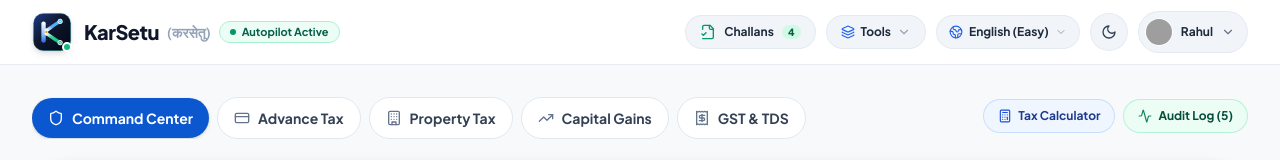
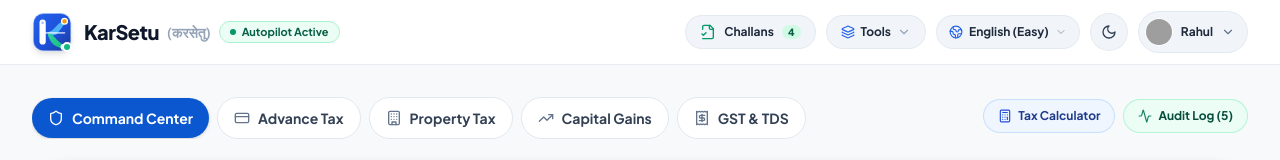
Before and after one commit to athuls-engineer/karsetu-tax-autopay, a React (Vite) app: page / in a window 1280 px wide. Shown: the top 160 px of the page. Built offline with nearby package versions, Linux system fonts and the light colour scheme; grey boxes are pictures that could not be loaded; a web font is replaced by a local one.

Commit message:
feat(branding): implement Option 1 Sovereign Setu logo with bold solid geometry for high-visibility tab favicon and header

```diff
--- a/src/components/common/KarSetuLogo.tsx
+++ b/src/components/common/KarSetuLogo.tsx
@@ -20,167 +20,103 @@ export const KarSetuLogo: React.FC<KarSetuLogoProps> = ({
       <svg
         width={size}
         height={size}
-        viewBox="0 0 64 64"
+        viewBox="0 0 48 48"
         fill="none"
         xmlns="http://www.w3.org/2000/svg"
         className="w-full h-full transform transition-transform hover:scale-105 duration-300 drop-shadow-md select-none"
       >
         <defs>
-          {/* Sovereign Midnight Navy Container Gradient */}
+          {/* Vibrant Sovereign Royal Blue Squircle Base */}
           <linearGradient id={`${id}_bg`} x1="0%" y1="0%" x2="100%" y2="100%">
-            <stop offset="0%" stopColor="#1E3A8A" />
-            <stop offset="45%" stopColor="#0F172A" />
-            <stop offset="100%" stopColor="#020617" />
+            <stop offset="0%" stopColor="#2563EB" />
+            <stop offset="60%" stopColor="#1D4ED8" />
+            <stop offset="100%" stopColor="#1E3A8A" />
           </linearGradient>
 
-          {/* Upper Bridge Cable / Ascending "K" Arm (Brilliant White to Electric Cyan) */}
-          <linearGradient id={`${id}_upper`} x1="0%" y1="100%" x2="100%" y2="0%">
-            <stop offset="0%" stopColor="#FFFFFF" />
-            <stop offset="40%" stopColor="#60A5FA" />
+          {/* Ascending Bridge Arch (Electric Sky Blue) */}
+          <linearGradient id={`${id}_upper`} x1="0%" y1="0%" x2="100%" y2="100%">
+            <stop offset="0%" stopColor="#60A5FA" />
             <stop offset="100%" stopColor="#38BDF8" />
           </linearGradient>
 
-          {/* Lower Bridge Cable / Foundation Arch (Brilliant White to Emerald Green) */}
+          {/* Foundation Bridge Arch (Vivid Emerald Green) */}
           <linearGradient id={`${id}_lower`} x1="0%" y1="0%" x2="100%" y2="100%">
-            <stop offset="0%" stopColor="#FFFFFF" />
-            <stop offset="35%" stopColor="#34D399" />
+            <stop offset="0%" stopColor="#34D399" />
             <stop offset="100%" stopColor="#10B981" />
           </linearGradient>
 
-          {/* Sovereign Pylon Mast Gradient */}
-          <linearGradient id={`${id}_pylon`} x1="0%" y1="0%" x2="0%" y2="100%">
-            <stop offset="0%" stopColor="#FFFFFF" />
-            <stop offset="60%" stopColor="#93C5FD" />
-            <stop offset="100%" stopColor="#2563EB" />
-          </linearGradient>
-
-          {/* High-Speed Clearance Deck Gradient (Cyan to Amber Gold to Emerald) */}
-          <linearGradient id={`${id}_deck`} x1="0%" y1="0%" x2="100%" y2="0%">
-            <stop offset="0%" stopColor="#38BDF8" />
-            <stop offset="50%" stopColor="#F59E0B" />
-            <stop offset="100%" stopColor="#10B981" />
-          </linearGradient>
-
-          {/* Subtle Outer Rim Stroke */}
+          {/* Subtle Luminous Rim */}
           <linearGradient id={`${id}_rim`} x1="0%" y1="0%" x2="100%" y2="100%">
             <stop offset="0%" stopColor="rgba(255, 255, 255, 0.5)" />
-            <stop offset="50%" stopColor="rgba(56, 189, 248, 0.4)" />
-            <stop offset="100%" stopColor="rgba(16, 185, 129, 0.4)" />
+            <stop offset="100%" stopColor="rgba(147, 197, 253, 0.3)" />
           </linearGradient>
         </defs>
 
-        {/* 1. Base Squircle Vessel - High Contrast on both white & black */}
+        {/* 1. Base Squircle Vessel - High contrast on both dark & light backgrounds */}
         <rect
-          x="2"
-          y="2"
-          width="60"
-          height="60"
-          rx="16"
+          x="1.5"
+          y="1.5"
+          width="45"
+          height="45"
+          rx="12"
           fill={`url(#${id}_bg)`}
           stroke={`url(#${id}_rim)`}
           strokeWidth="1.5"
         />
 
-        {/* 2. Architectural Bridge Cable Geometry Grid (Subtle) */}
+        {/* 2. Solid Sovereign Anchor Pylon (Vertical Mast of 'K') */}
+        <rect
+          x="9"
+          y="9"
+          width="7.5"
+          height="30"
+          rx="3.75"
+          fill="#FFFFFF"
+        />
+        <circle cx="12.75" cy="13" r="1.5" fill="#93C5FD" />
+
+        {/* 3. Ascending Bridge Arch (Upper Arm of 'K' - Financial Growth) */}
         <path
-          d="M12 48 Q32 38 52 48"
-          stroke="#38BDF8"
-          strokeOpacity="0.25"
-          strokeWidth="1"
-          strokeDasharray="2 2"
-          fill="none"
-        />
-        <path
-          d="M12 16 Q32 26 52 16"
-          stroke="#38BDF8"
-          strokeOpacity="0.25"
-          strokeWidth="1"
-          strokeDasharray="2 2"
-          fill="none"
+          d="M19 24 C22 24 26 21 31 15 L38 9.5 C39.8 8 42 9.8 40.8 11.8 L31.5 24.5 C29.5 27 25.5 28.5 22 28.5 Z"
+          fill={`url(#${id}_upper)`}
         />
 
-        {/* 3. The Left Anchor Pillar of the Setu (Vertical Mast of "K") */}
-        <rect
-          x="15"
-          y="15"
-          width="7"
-          height="34"
-          rx="3.5"
-          fill={`url(#${id}_pylon)`}
-        />
-        {/* Top Pylon Beacon */}
-        <circle cx="18.5" cy="18.5" r="1.5" fill="#FFFFFF" />
-
-        {/* 4. Upper Bridge Beam / Ascending "K" Arm (Ascending Financial Trajectory) */}
+        {/* 4. Foundation Bridge Arch (Lower Arm of 'K' - Direct Settlement) */}
         <path
-          d="M23 29 C27 28 31 23 45 15"
-          stroke={`url(#${id}_upper)`}
-          strokeWidth="5.5"
-          strokeLinecap="round"
-          strokeLinejoin="round"
+          d="M19 25.5 C22 25.5 26 28.5 30 33.5 L38.5 40.5 C40.2 42 38.5 44.5 36.5 44 L29 41 C24 38.5 21 33 19 27.5 Z"
+          fill={`url(#${id}_lower)`}
         />
 
-        {/* 5. Lower Bridge Arch / Anchoring "K" Leg (Safety Net & Rock-Solid Compliance) */}
+        {/* 5. Central High-Speed Clearance Span (Citizen-to-Treasury Highway) */}
         <path
-          d="M23 35 C27 36 31 41 45 49"
-          stroke={`url(#${id}_lower)`}
-          strokeWidth="5.5"
-          strokeLinecap="round"
-          strokeLinejoin="round"
-        />
-
-        {/* 6. Central High-Speed Clearance Deck (Citizen-to-Treasury Highway) */}
-        <path
-          d="M11 32 H53"
-          stroke={`url(#${id}_deck)`}
-          strokeWidth="2.5"
+          d="M13 25 H39"
+          stroke="rgba(255, 255, 255, 0.65)"
+          strokeWidth="2"
           strokeLinecap="round"
         />
 
-        {/* 7. Apex Clearance Node (Sky/Cyan Terminal) */}
+        {/* 6. Golden Clearance Keystone Node */}
         <circle
-          cx="45"
-          cy="15"
+          cx="39"
+          cy="11"
           r="3.5"
-          fill="#38BDF8"
+          fill="#F59E0B"
           stroke="#FFFFFF"
           strokeWidth="1.5"
         />
+
+        {/* 7. Emerald Settlement Node */}
         <circle
-          cx="45"
-          cy="15"
-          r="1.2"
-          fill="#FFFFFF"
-        />
-
-        {/* 8. Treasury Settlement Node (Emerald Terminal) */}
-        <circle
-          cx="45"
-          cy="49"
-          r="3.5"
+          cx="38"
+          cy="42"
+          r="3"
           fill="#10B981"
           stroke="#FFFFFF"
           strokeWidth="1.5"
         />
-        <circle
-          cx="45"
-          cy="49"
-          r="1.2"
-          fill="#FFFFFF"
-        />
-
-        {/* 9. Central Bridge Keystone (Golden Interchange) */}
-        <circle
-          cx="23"
-          cy="32"
-          r="2.5"
-          fill="#F59E0B"
-          stroke="#FFFFFF"
-          strokeWidth="1"
-        />
       </svg>
 
-      {/* 10. Live Sovereign Pulse Beacon (Outer Status Ring) */}
+      {/* 8. Live Sovereign Pulse Beacon (Outer Status Ring) */}
       {showBadge && (
         <span className="absolute -bottom-0.5 -right-0.5 flex h-3.5 w-3.5 items-center justify-center pointer-events-none">
           <span className="animate-ping absolute inline-flex h-full w-full rounded-full bg-emerald-400 opacity-75" />
```
Also changed, not shown: public/favicon.svg.
